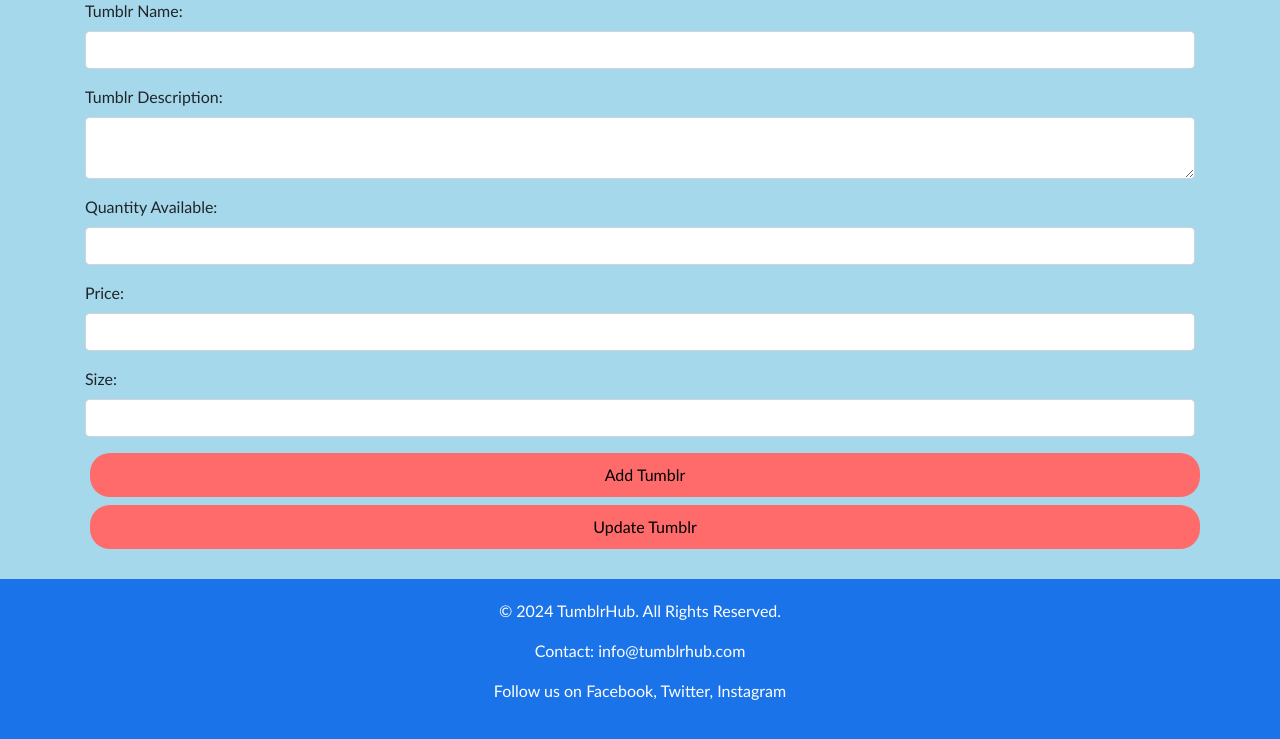
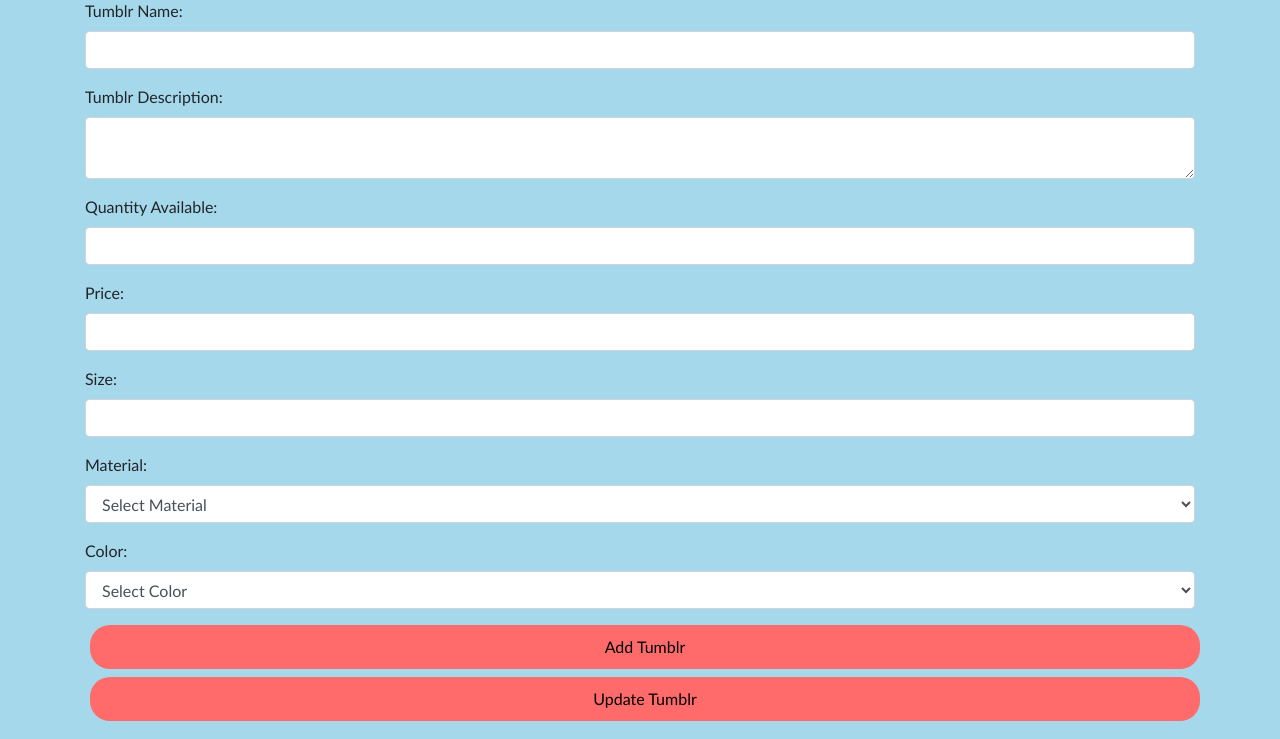
Before and after one commit to ipseekamalla1/tumblrHub, a PHP site: page / in a window 1280 px wide. Shown: the part 668-1407 px from the top of the page. Run offline with PHP 8.4, Linux system fonts and the light colour scheme; data that the repository does not hold is empty; some libraries are stand-ins or nearby versions.

Commit message:
material and color fields added

```diff
--- a/index.php
+++ b/index.php
@@ -14,11 +14,13 @@ if (isset($_POST['create'])) {
     $quantityAvailable = $_POST['quantityAvailable'];
     $price = $_POST['price'];
     $size = $_POST['size'];
+    $material = $_POST['material'];  // Selection
+    $color = $_POST['color'];        // Selection
     $productAddedBy = "Ipseeka Malla"; // Hardcoded or fetched from session/user input
 
-    // Insert Tumblr into the database with ProductAddedBy
-    $sql = "INSERT INTO tumblrs (TumblrName, TumblrDescription, QuantityAvailable, Price, Size, ProductAddedBy)
-            VALUES ('$tumblrName', '$tumblrDescription', $quantityAvailable, $price, '$size', '$productAddedBy')";
+    // Insert Tumblr into the database with Material and Color
+    $sql = "INSERT INTO tumblrs (TumblrName, TumblrDescription, QuantityAvailable, Price, Size, Material, Color, ProductAddedBy)
+            VALUES ('$tumblrName', '$tumblrDescription', $quantityAvailable, $price, '$size', '$material', '$color', '$productAddedBy')";
 
     if ($conn->query($sql) === TRUE) {
         $message = "New Tumblr added successfully by $productAddedBy!";
@@ -35,10 +37,13 @@ if (isset($_POST['update'])) {
     $quantityAvailable = $_POST['quantityAvailable'];
     $price = $_POST['price'];
     $size = $_POST['size'];
+    $material = $_POST['material'];  // Selection
+    $color = $_POST['color'];        // Selection
 
-    // Update Tumblr in the database
+    // Update Tumblr in the database with Material and Color
     $sql = "UPDATE tumblrs SET TumblrName='$tumblrName', TumblrDescription='$tumblrDescription',
-            QuantityAvailable=$quantityAvailable, Price=$price, Size='$size' WHERE TumblrID=$tumblrID";
+            QuantityAvailable=$quantityAvailable, Price=$price, Size='$size', Material='$material', Color='$color'
+            WHERE TumblrID=$tumblrID";
 
     if ($conn->query($sql) === TRUE) {
         $message = "Tumblr updated successfully!";
@@ -115,9 +120,11 @@ $result = $conn->query($sql);
                     echo '<p><strong>Quantity:</strong> ' . $row["QuantityAvailable"] . '</p>';
                     echo '<p><strong>Price:</strong> $' . $row["Price"] . '</p>';
                     echo '<p><strong>Size:</strong> ' . $row["Size"] . '</p>';
+                    echo '<p><strong>Material:</strong> ' . $row["Material"] . '</p>';
+                    echo '<p><strong>Color:</strong> ' . $row["Color"] . '</p>';
                     echo '<p><strong>Added By:</strong> ' . $row["ProductAddedBy"] . '</p>';  // Display who added the Tumblr
                     echo '<div class="d-flex justify-content-between align-items-center">';
-                    echo '<button class="btn btn-success btn-sm edit" onclick="populateForm(' . $row["TumblrID"] . ', \'' . addslashes($row["TumblrName"]) . '\', \'' . addslashes($row["TumblrDescription"]) . '\', ' . $row["QuantityAvailable"] . ', ' . $row["Price"] . ', \'' . addslashes($row["Size"]) . '\')"><a href="#addTumblr">Edit</a></button>';
+                    echo '<button class="btn btn-success btn-sm edit" onclick="populateForm(' . $row["TumblrID"] . ', \'' . addslashes($row["TumblrName"]) . '\', \'' . addslashes($row["TumblrDescription"]) . '\', ' . $row["QuantityAvailable"] . ', ' . $row["Price"] . ', \'' . addslashes($row["Size"]) . '\', \'' . addslashes($row["Material"]) . '\', \'' . addslashes($row["Color"]) . '\')"><a href="#addTumblr">Edit</a></button>';
                     echo '<form method="post" action="" style="display:inline;">
                             <input type="hidden" name="tumblrID" value="' . $row["TumblrID"] . '">
                             <button type="submit" name="delete" class="btn btn-danger btn-sm">Delete</button>
@@ -163,34 +170,51 @@ $result = $conn->query($sql);
                     <input type="text" name="size" id="size" class="form-control" required>
                 </div>
 
+                <div class="form-group">
+                    <label for="material">Material:</label>
+                    <select name="material" id="material" class="form-control" required>
+                        <option value="" disabled selected>Select Material</option>
+                        <option value="Plastic">Plastic</option>
+                        <option value="Glass">Glass</option>
+                        <option value="Ceramic">Ceramic</option>
+                        <option value="Metal">Metal</option>
+                    </select>
+                </div>
+
+                <div class="form-group">
+                    <label for="color">Color:</label>
+                    <select name="color" id="color" class="form-control" required>
+                        <option value="" disabled selected>Select Color</option>
+                        <option value="Red">Red</option>
+                        <option value="Blue">Blue</option>
+                        <option value="Green">Green</option>
+                        <option value="Yellow">Yellow</option>
+                        <option value="Black">Black</option>
+                        <option value="White">White</option>
+                    </select>
+                </div>
+
                 <button type="submit" name="create" class="btn btn-primary btn-block">Add Tumblr</button>
                 <button type="submit" name="update" class="btn btn-warning btn-block">Update Tumblr</button>
             </form>
         </div>
     </div>
 
-    <footer class="footer text-center">
-        <div class="container">
-            <p>&copy; 2024 TumblrHub. All Rights Reserved.</p>
-            <p>Contact: <a href="mailto:info@tumblrhub.com">info@tumblrhub.com</a></p>
-            <p>Follow us on
-                <a href="#" target="_blank">Facebook</a>,
-                <a href="#" target="_blank">Twitter</a>,
-                <a href="#" target="_blank">Instagram</a>
-            </p>
-        </div>
-    </footer>
-
     <script>
-        // Function to populate the form for editing
-        function populateForm(tumblrID, tumblrName, tumblrDescription, quantityAvailable, price, size) {
+        function populateForm(tumblrID, tumblrName, tumblrDescription, quantityAvailable, price, size, material, color) {
             document.getElementById('tumblrID').value = tumblrID;
             document.getElementById('tumblrName').value = tumblrName;
             document.getElementById('tumblrDescription').value = tumblrDescription;
             document.getElementById('quantityAvailable').value = quantityAvailable;
             document.getElementById('price').value = price;
             document.getElementById('size').value = size;
+            document.getElementById('material').value = material;  // Set the material
+            document.getElementById('color').value = color;        // Set the color
         }
     </script>
+
+    <script src="https://code.jquery.com/jquery-3.5.1.slim.min.js"></script>
+    <script src="https://cdn.jsdelivr.net/npm/@popperjs/core@2.5.3/dist/umd/popper.min.js"></script>
+    <script src="https://stackpath.bootstrapcdn.com/bootstrap/4.5.2/js/bootstrap.min.js"></script>
 </body>
 </html>
```
